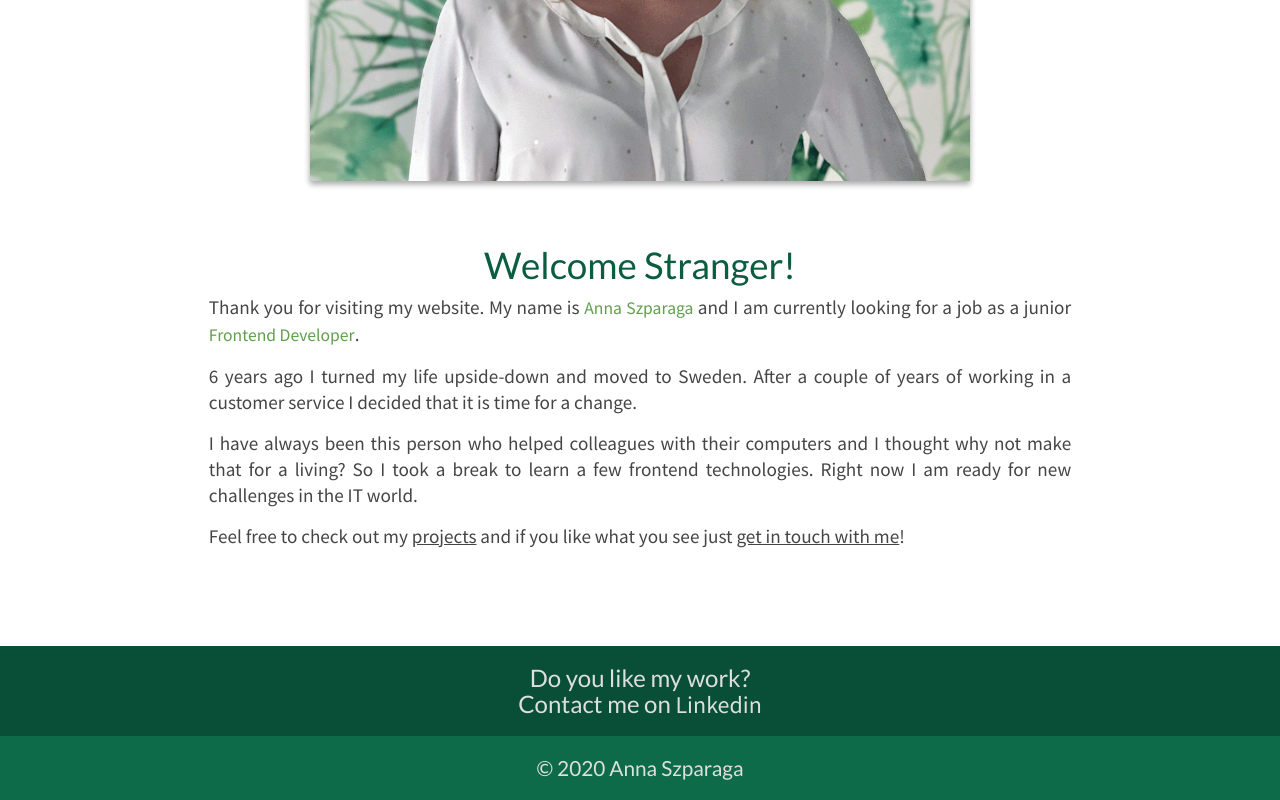
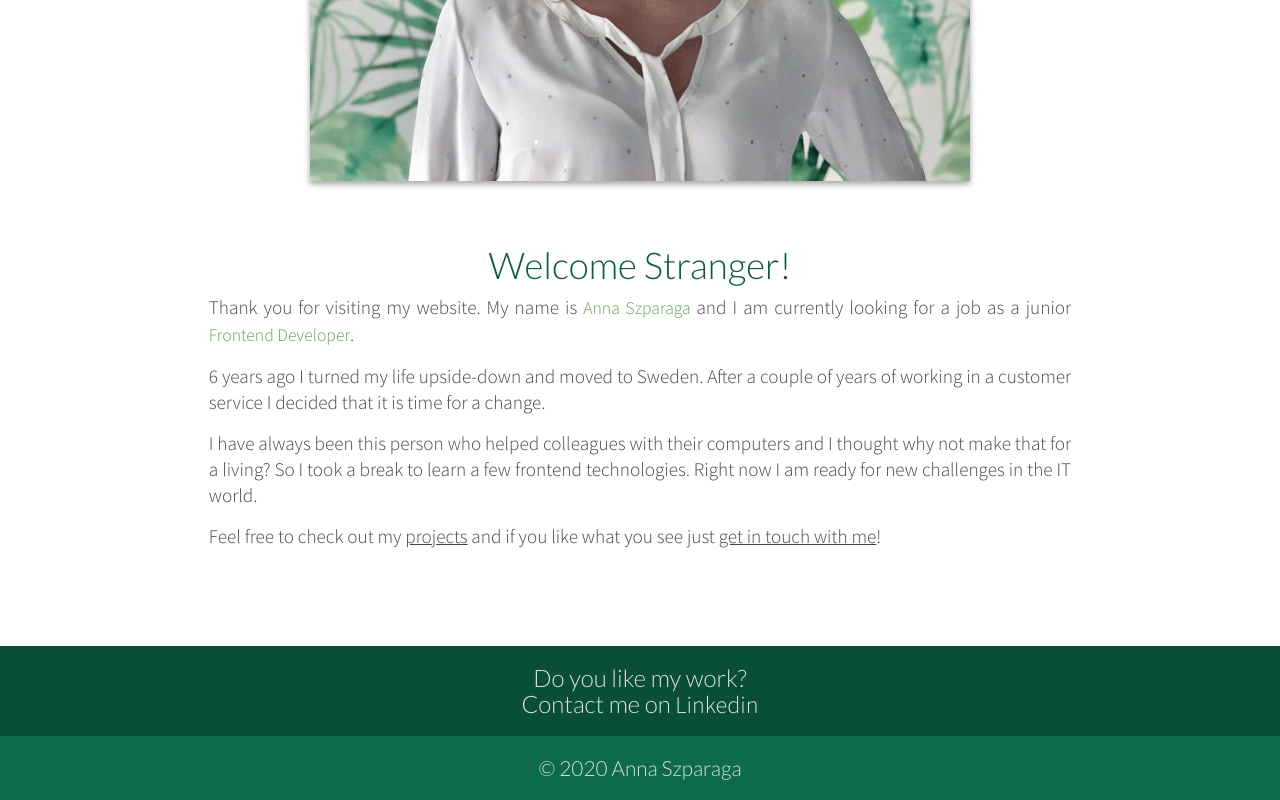
Before and after one commit to Anya125/annaszparaga, a plain HTML site: page index.html in a window 1280 px wide. Shown: the part 686-1486 px from the top of the page. Drawn offline with nearby package versions, Linux system fonts and the light colour scheme.

Commit message:
font weight update

```diff
--- a/dist/css/_common.scss
+++ b/dist/css/_common.scss
@@ -11,7 +11,7 @@ h3,
 h4,
 h5 {
     font-family: "Lato", sans-serif;
-    font-weight: 400;
+    font-weight: 300;
 }
 
 h1 {
@@ -39,7 +39,7 @@ p,
 a,
 li {
     font-family: "Source Sans Pro", sans-serif;
-    font-weight: 400;
+    font-weight: 300;
     text-decoration: none;
     color: $dark-grey;
 }
--- a/dist/css/main.css
+++ b/dist/css/main.css
@@ -13,7 +13,7 @@ h3,
 h4,
 h5 {
   font-family: "Lato", sans-serif;
-  font-weight: 400;
+  font-weight: 300;
 }
 
 h1 {
@@ -41,7 +41,7 @@ p,
 a,
 li {
   font-family: "Source Sans Pro", sans-serif;
-  font-weight: 400;
+  font-weight: 300;
   text-decoration: none;
   color: #464546;
 }
```
